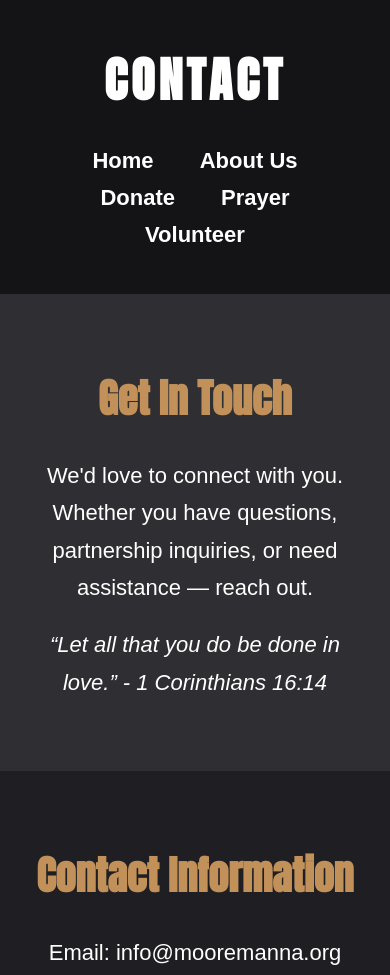
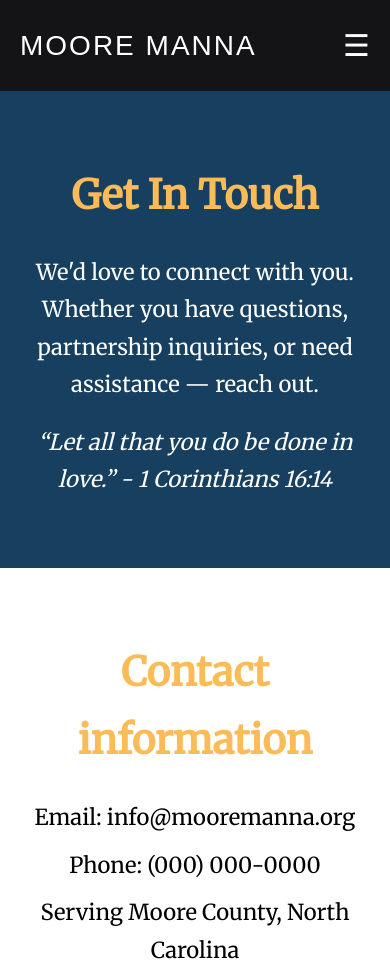
Before and after one commit to jondiquattro/MooreManna, a plain HTML site: page moore_mannna/contact.html in a window 390 px wide. Shown: the top 975 px of the page. Drawn offline with Linux system fonts and the light colour scheme.

Commit message:
Refactor contact.html with updated styles and navigation
Updated styles and structure for the contact page, including font changes and responsive navigation.

```diff
--- a/moore_mannna/contact.html
+++ b/moore_mannna/contact.html
@@ -5,16 +5,17 @@
 <meta name="viewport" content="width=device-width, initial-scale=1.0">
 <title>Contact | Moore Manna</title>
 
-<link href="https://fonts.googleapis.com/css2?family=Anton&display=swap" rel="stylesheet">
+<!-- Updated Google Fonts Link for Merriweather -->
+<link href="https://fonts.googleapis.com/css2?family=Merriweather&display=swap" rel="stylesheet">
 
 <style>
 :root {
-  --ash-grey: #2f2f33;
-  --smoke-grey: #1f1f23;
+  --ash-grey: #173F5F;
+  --smoke-grey: #f2f1f1;
   --charcoal: #141416;
-  --sand: #c29059;
+  --sand: #fbbc58;
   --light-sand: #ffffff;
-  --highlight: #c29059;
+  --highlight: #fbbc58;
 }
 
 * { margin:0; padding:0; box-sizing:border-box; }
@@ -22,32 +23,38 @@
 body {
   background: var(--ash-grey);
   color: white;
-  font-family: Arial, sans-serif;
+  font-family: 'Merriweather', serif; /* Updated to Merriweather */
   line-height: 1.7;
   font-size: 22px;
-  font-family: Arial, sans-serif;
 }
 
+/* HEADER + NAV */
 header {
   background: var(--charcoal);
-  padding: 40px 20px;
-  text-align: center;
+  padding: 20px 10%;
+  display: flex;
+  justify-content: space-between;
+  align-items: center;
+  position: relative;
+  z-index: 10;
 }
 
-header h1 {
+/* LOGO TEXT (optional – can replace with image later) */
+.logo {
   font-family: 'Anton', sans-serif;
-  font-size: clamp(3rem, 6vw, 6rem);
-  letter-spacing: 4px;
+  font-size: 28px;
+  letter-spacing: 2px;
 }
 
+/* NAV LINKS */
 nav {
-  margin-top: 20px;
+  display: flex;
+  gap: 30px;
 }
 
 nav a {
   color: white;
   text-decoration: none;
-  margin: 0 20px;
   font-weight: bold;
 }
 
@@ -55,30 +62,39 @@
   color: var(--sand);
 }
 
+/* HAMBURGER BUTTON */
+.menu-toggle {
+  display: none;
+  font-size: 30px;
+  cursor: pointer;
+  z-index: 10000;
+}
+
+/* SECTIONS */
 section {
   padding: 100px 10%;
   text-align: center;
 }
 
 section h2 {
-  font-family: 'Anton', sans-serif;
+  font-family: 'Merriweather', serif; /* Updated to Merriweather */
   font-size: 2.5rem;
   color: var(--highlight);
   margin-bottom: 25px;
 }
 
+/* Contact Info Section - white background, black text */
 .alt {
-  background: var(--smoke-grey);
+  background: var(--light-sand); /* white background */
+  color: black; /* default text black */
 }
 
-/* Contact Info */
-
-.contact-info p {
+.alt .contact-info p {
   margin: 10px 0;
+  color: black; /* ensure email and phone text is black */
 }
 
 /* FORM */
-
 form {
   margin-top: 40px;
 }
@@ -121,7 +137,38 @@
   color: var(--sand);
 }
 
-@media(max-width:768px){
+/* MOBILE RESPONSIVE */
+@media(max-width:900px){
+  header {
+    padding: 20px;
+  }
+
+  nav {
+    position: absolute;
+    top: 70px;
+    right: 0;
+    background: var(--charcoal);
+    flex-direction: column;
+    width: 100%;
+    text-align: center;
+    display: none;
+    padding: 20px 0;
+    z-index: 9999;
+  }
+
+  nav.active {
+    display: flex;
+  }
+
+  nav a {
+    padding: 15px 0;
+  }
+
+  .menu-toggle {
+    display: block;
+    z-index: 10000; /* always above photos too */
+  }
+
   section { padding: 70px 8%; }
 }
 </style>
@@ -130,14 +177,15 @@
 <body>
 
 <header>
-  <h1>CONTACT</h1>
-  <nav>
+  <div class="logo">MOORE MANNA</div>
+  <div class="menu-toggle" onclick="toggleMenu()">☰</div>
+  <nav id="nav-menu">
     <a href="index.html">Home</a>
     <a href="about.html">About Us</a>
+    <a href="contact.html">Contact</a>
     <a href="donate.html">Donate</a>
     <a href="prayer.html">Prayer</a>
     <a href="volunteer.html">Volunteer</a>
-
   </nav>
 </header>
 
@@ -153,7 +201,7 @@
 </section>
 
 <section class="alt">
-  <h2>Contact Information</h2>
+  <h2>Contact information</h2>
   <div class="contact-info">
     <p>Email: info@mooremanna.org</p>
     <p>Phone: (000) 000-0000</p>
@@ -165,5 +213,12 @@
   © 2026 Moore Manna Nonprofit | 501(c)(3)
 </footer>
 
+<script>
+// Mobile menu toggle
+function toggleMenu() {
+  document.getElementById("nav-menu").classList.toggle("active");
+}
+</script>
+
 </body>
 </html>
```
